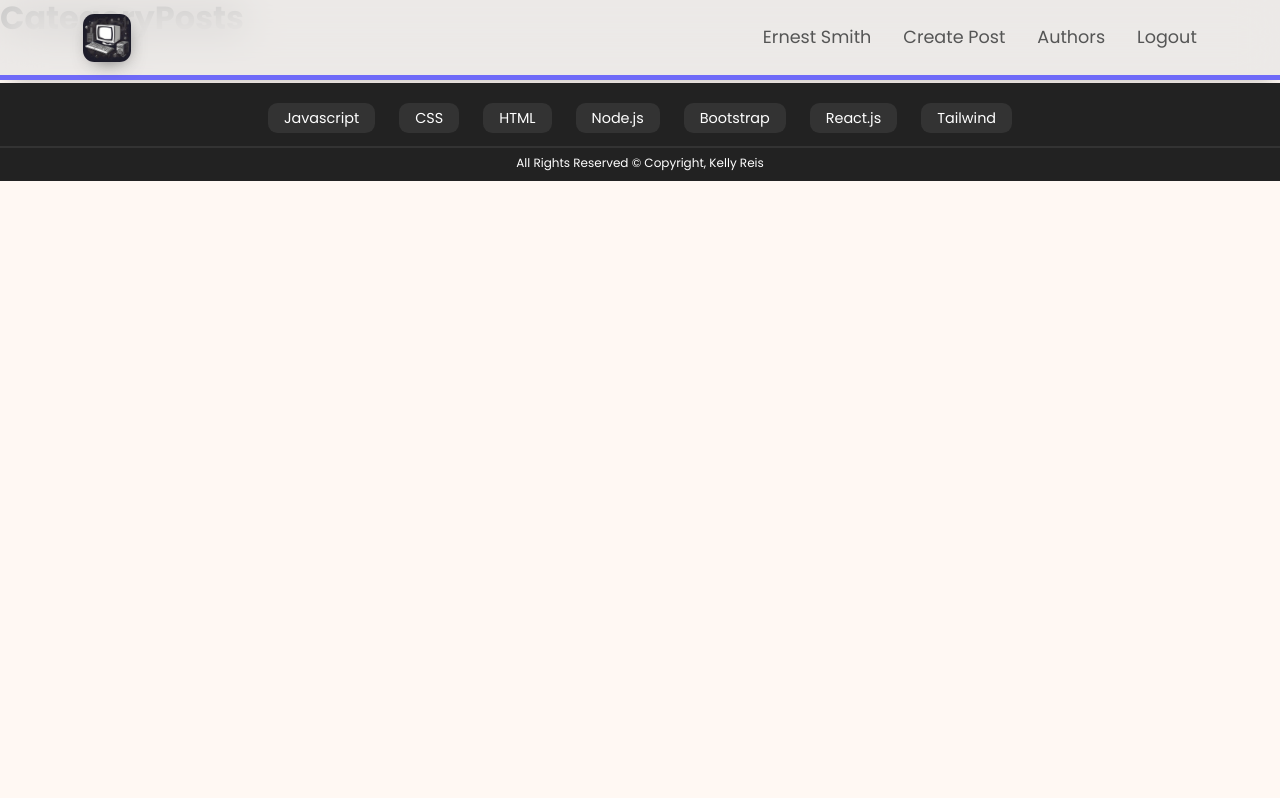
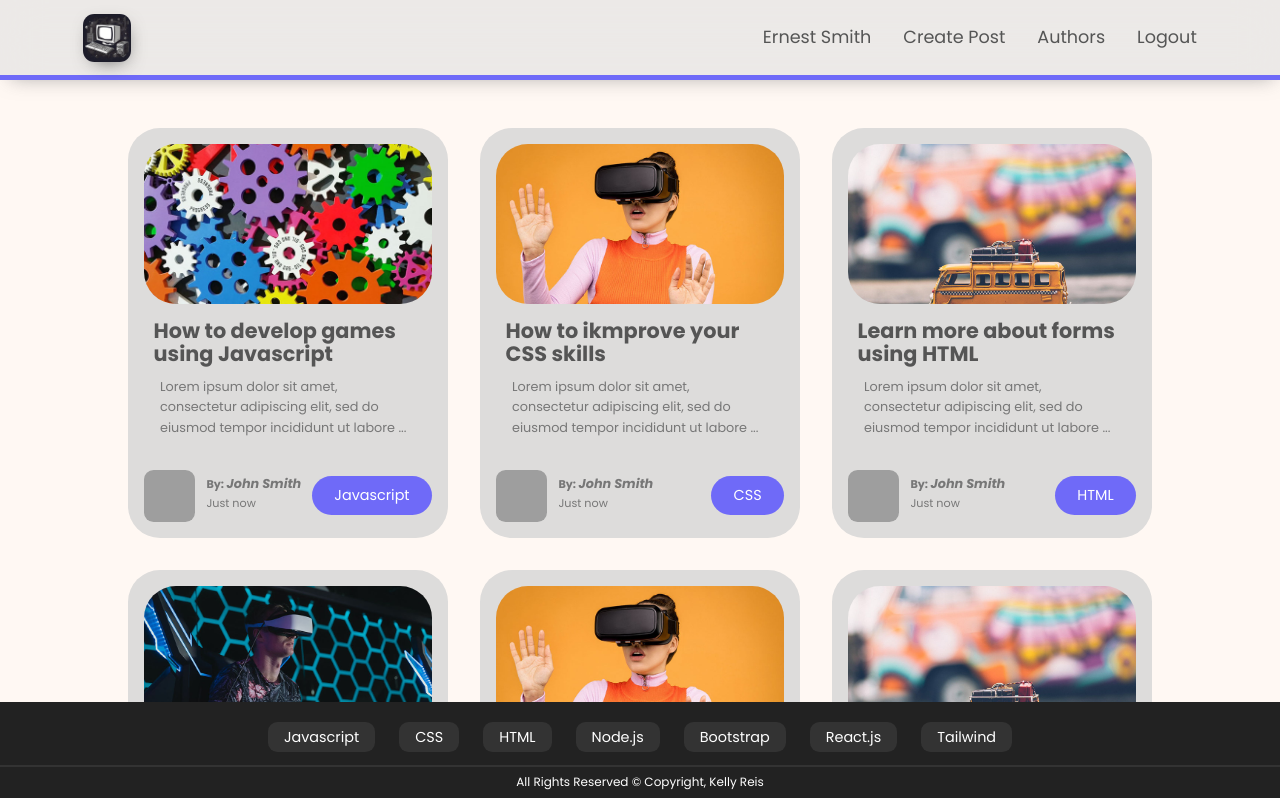
Before and after one commit to KellyReisLee/mern-blog-app, a React (Vite) app in the folder mern-blog-complete/: page /posts/categories/CSS in a window 1280 px wide. Shown: the top 798 px of the page. Built offline with nearby package versions, Linux system fonts and the light colour scheme; grey boxes are pictures that could not be loaded.

Commit message:
setting the AuthorsPost and CategoryPosts

```diff
--- a/mern-blog-complete/src/pages/AuthorPosts.jsx
+++ b/mern-blog-complete/src/pages/AuthorPosts.jsx
@@ -1,8 +1,18 @@
-import React from 'react'
+import { useState } from 'react'
+import PostItem from '../components/PostItem'
+import postData from '../helpers/dataPost'
 
+import classes from './AuthorPosts.module.css'
 const AuthorPosts = () => {
+  const [posts, setPosts] = useState(postData)
   return (
-    <div>AuthorPosts</div>
+    <section className={classes.container}>
+      {
+        posts.map((post) => (
+          <PostItem key={post.id} id={post.id} image={post.image} category={post.category} title={post.title} description={post.description} authorId={post.authorId} />
+        ))
+      }
+    </section>
   )
 }
 
--- /dev/null
+++ b/mern-blog-complete/src/pages/AuthorPosts.module.css
@@ -0,0 +1,6 @@
+.container {
+  display: grid;
+  grid-template-columns: repeat(3, 1fr);
+  margin: 8rem;
+  gap: 2rem;
+}
--- a/mern-blog-complete/src/pages/Authors.jsx
+++ b/mern-blog-complete/src/pages/Authors.jsx
@@ -1,4 +1,5 @@
 import React from 'react'
+
 
 const Authors = () => {
   return (
--- a/mern-blog-complete/src/pages/CategoryPosts.jsx
+++ b/mern-blog-complete/src/pages/CategoryPosts.jsx
@@ -1,10 +1,17 @@
-import React from 'react'
-
+import { useState } from 'react'
+import PostItem from '../components/PostItem'
+import postData from '../helpers/dataPost'
+import classes from './CategoryPosts.module.css'
 const CategoryPosts = () => {
+  const [posts, setPosts] = useState(postData)
   return (
-    <div>
-      <h1>CategoryPosts</h1>
-    </div>
+    <section className={classes.container}>
+      {
+        posts.map((post) => (
+          <PostItem key={post.id} id={post.id} image={post.image} category={post.category} title={post.title} description={post.description} authorId={post.authorId} />
+        ))
+      }
+    </section>
   )
 }
 
--- /dev/null
+++ b/mern-blog-complete/src/pages/CategoryPosts.module.css
@@ -0,0 +1,6 @@
+.container {
+  display: grid;
+  grid-template-columns: repeat(3, 1fr);
+  margin: 8rem;
+  gap: 2rem;
+}
```
Also changed, not shown: 1 other file (tests, documents, lock files or other folders).
